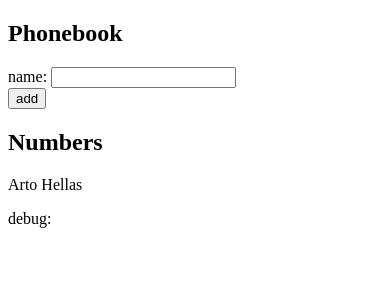
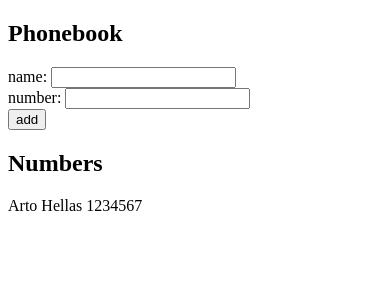
Before and after one commit to Zavicba/fullstack-open-excercises, a React (Create React App) app in the folder part2/phoneBook/: page / in a window 390 px wide. Shown: the top 300 px of the page. Built offline with nearby package versions, Linux system fonts and the light colour scheme.

Commit message:
2.8 phoneBook step3

```diff
--- a/part2/phoneBook/src/App.js
+++ b/part2/phoneBook/src/App.js
@@ -2,34 +2,44 @@
 
 const App = () => {
     const [persons, setPersons] = useState([
-        {name: 'Arto Hellas'}
+        {name: 'Arto Hellas', number: '1234567'}
     ])
 
     const [newName, setNewName] = useState('')
+    const [newNumber, setNewNumber] = useState('')
 
     const handleSubmit = (event) => {
         event.preventDefault()
-        const addNewName = {
+        const newPerson = {
             name: newName,
+            number: newNumber
         }
 
         if (persons.some(person => person.name === newName)) {
             return alert(`${newName} is already added to phonebook`);
         }
 
-        setPersons(persons.concat(addNewName))
+        setPersons(persons.concat(newPerson))
     }
 
-    const handleOnChange = (event) => {
+    const handleOnChangeName = (event) => {
         setNewName(event.target.value)
+    }
+
+    const handleOnChangeNumber = (event) => {
+        setNewNumber(event.target.value)
     }
 
     return (
         <div>
             <h2>Phonebook</h2>
+
             <form>
                 <div>
-                    name: <input onChange={handleOnChange}/>
+                    name: <input onChange={handleOnChangeName}/>
+                </div>
+                <div>
+                    number: <input onChange={handleOnChangeNumber}/>
                 </div>
                 <div>
                     <button type="submit" onClick={handleSubmit}>add</button>
@@ -38,8 +48,7 @@
 
             <h2>Numbers</h2>
 
-            {persons.map(person => <p key={person.name}>{person.name}</p>)}
-            <div>debug: {newName}</div>
+            {persons.map(person => <p key={person.name}>{person.name} {person.number}</p>)}
         </div>
     )
 }
```
